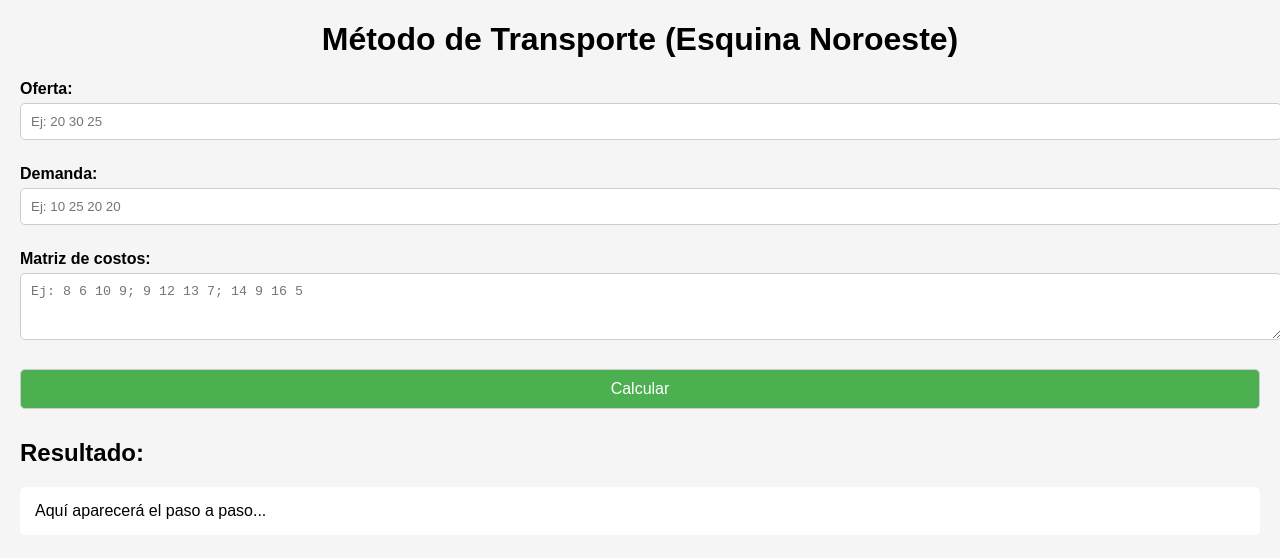
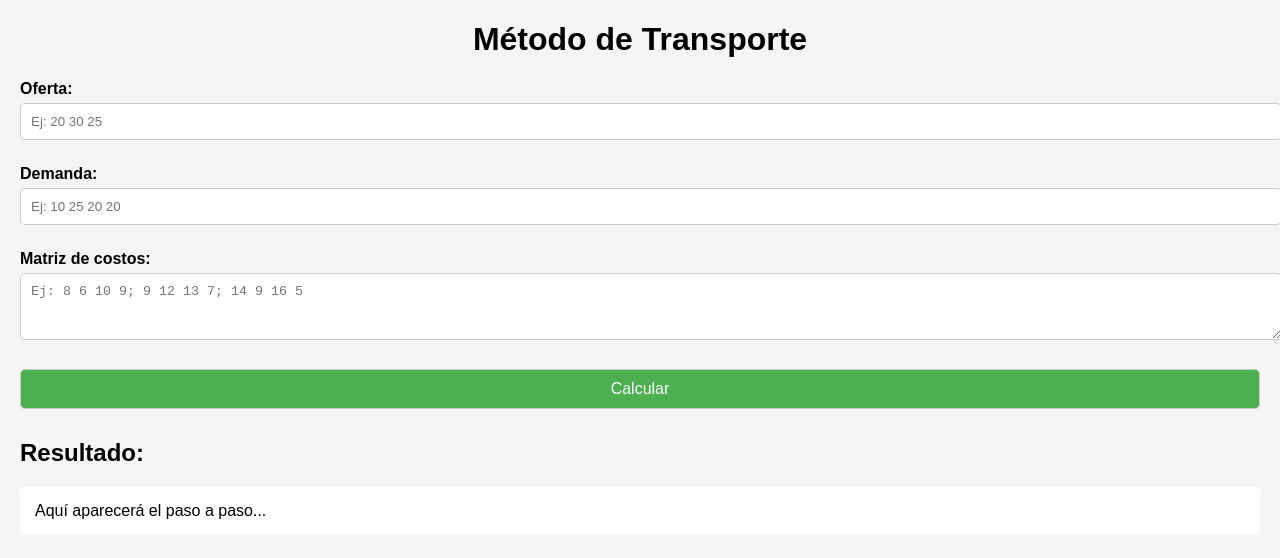
Before and after one commit to jhernandeza74-commits/metodo-transporte, a plain HTML site: page index.html in a window 1280 px wide. Drawn offline with Linux system fonts and the light colour scheme.

Commit message:
Add files via upload

```diff
--- a/index.html
+++ b/index.html
@@ -19,7 +19,7 @@
   </style>
 </head>
 <body>
-  <h1>Método de Transporte (Esquina Noroeste)</h1>
+  <h1>Método de Transporte </h1>
 
   <div class="input-box">
     <label for="oferta">Oferta:</label>
```
